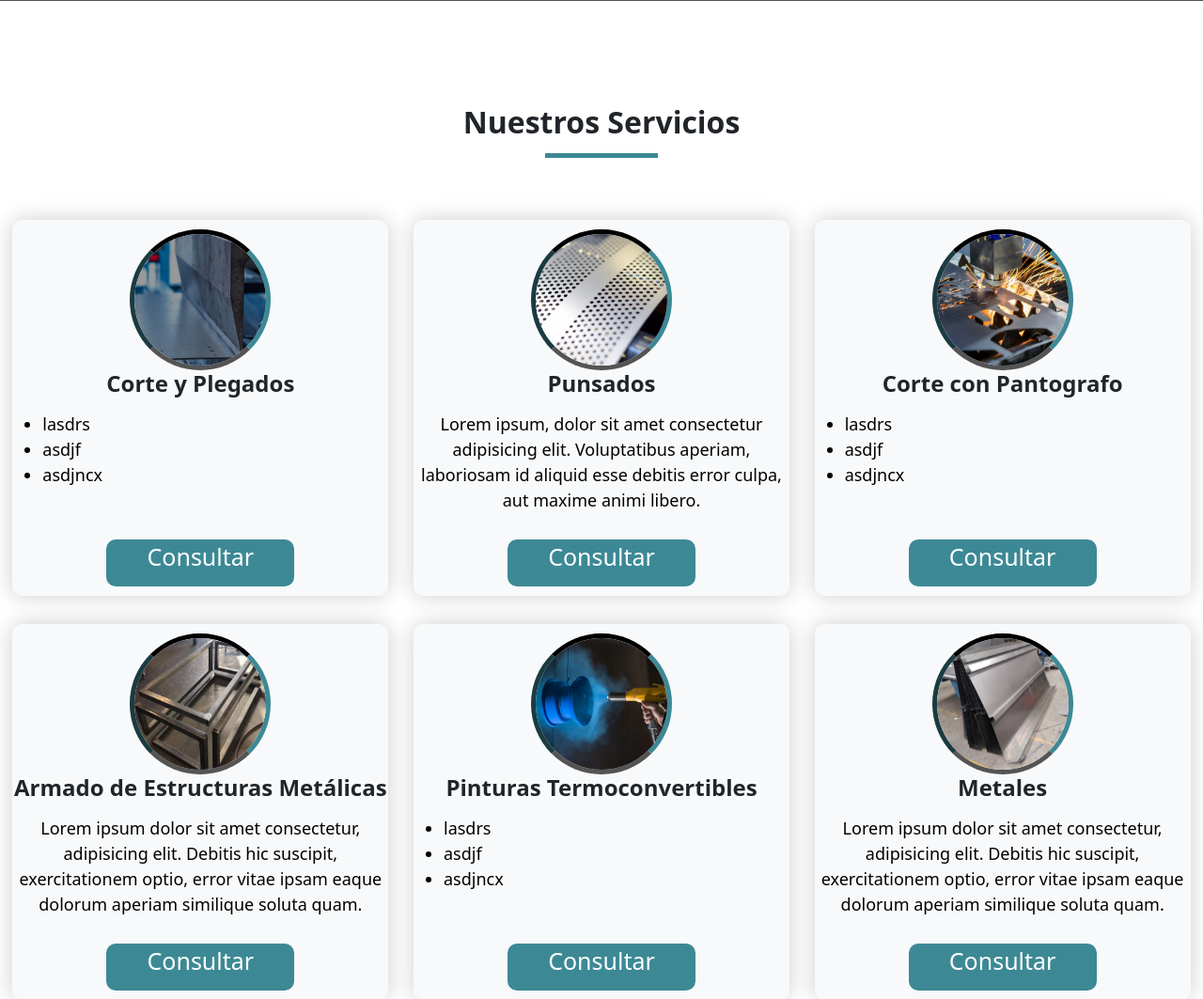
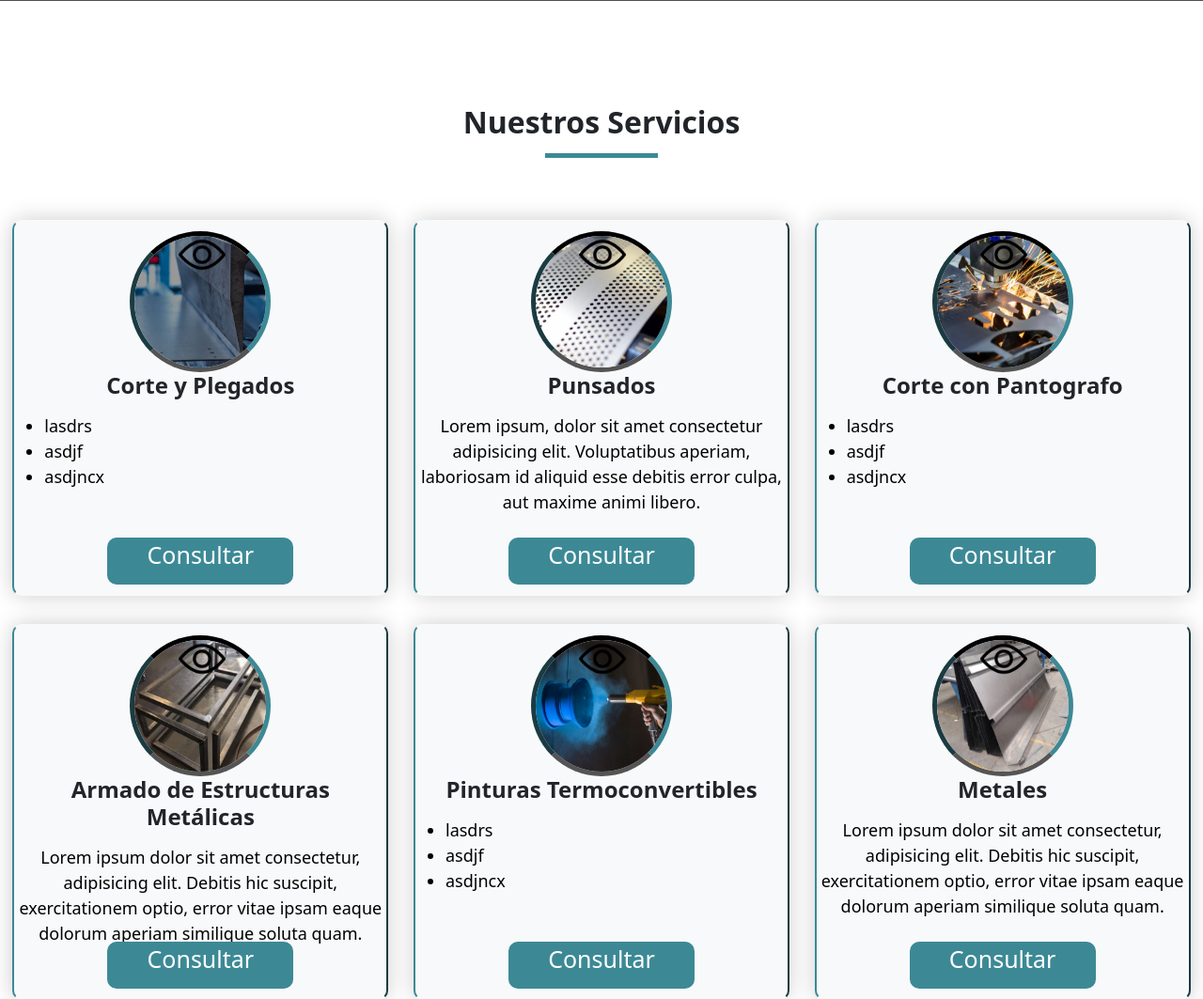
Before and after one commit to zEstebanz/MendoPleg, a PHP site: page / in a window 1280 px wide. Shown: the part 799-1862 px from the top of the page at 94% size. Run offline with PHP 8.4, Linux system fonts and the light colour scheme; some libraries are stand-ins or nearby versions; grey boxes are pictures that could not be loaded.

Commit message:
See Services

```diff
--- a/index.html
+++ b/index.html
@@ -109,7 +109,8 @@
                 <div class="icon-box">
                     <figure class="circle">
                         <a href="#plegados">
-                            <img src="src/img/2.png" alt="img">
+                            <img src="src/img/ico/ver.png" class="see-services" alt="see">
+                            <img src="src/img/2.png" class="img-services" alt="img">
                         </a>
                     </figure>
                     <h4>Corte y Plegados</h4>
@@ -128,7 +129,8 @@
                 <div class="icon-box">
                     <figure class="circle">
                         <a href="#punsados">
-                            <img src="src/img/4.png" alt="img">
+                            <img src="src/img/ico/ver.png" class="see-services" alt="see">
+                            <img src="src/img/4.png" class="img-services" alt="img">
                         </a>
                     </figure>
                     <h4>Punsados</h4>
@@ -144,7 +146,8 @@
                 <div class="icon-box">
                     <figure class="circle">
                         <a href="#corte">
-                            <img src="src/img/8.png" alt="img">
+                            <img src="src/img/ico/ver.png" class="see-services" alt="see">
+                            <img src="src/img/8.png" class="img-services" alt="img">
                         </a>
                     </figure>
                     <h4>Corte con Pantografo</h4>
@@ -163,7 +166,8 @@
                 <div class="icon-box">
                     <figure class="circle">
                         <a href="#estructuras">
-                            <img src="src/img/3.png" alt="img">
+                            <img src="src/img/ico/ver.png" class="see-services" alt="see">
+                            <img src="src/img/3.png" class="img-services" alt="img">
                         </a>
                     </figure>
                     <h4>Armado de Estructuras Metálicas</h4>
@@ -179,7 +183,8 @@
                 <div class="icon-box">
                     <figure class="circle">
                         <a href="#pintura">
-                            <img src="src/img/9.png" alt="img">
+                            <img src="src/img/ico/ver.png" class="see-services" alt="see">
+                            <img src="src/img/9.png" class="img-services" alt="img">
                         </a>
                     </figure>
                     <h4>Pinturas Termoconvertibles</h4>
@@ -198,8 +203,8 @@
                 <div class="icon-box">
                     <figure class="circle">
                         <a href="#metales">
-                            <img src="src/img/1.png" alt="img">
-
+                            <img src="src/img/ico/ver.png" class="see-services" alt="see">
+                            <img src="src/img/1.png" class="img-services" alt="img">
                         </a>
                     </figure>
                     <h4>Metales</h4>
--- a/src/scss/app.css
+++ b/src/scss/app.css
@@ -79,6 +79,9 @@ body {
   padding-top: 10px;
   box-shadow: 0px 0 25px 0 rgba(0, 0, 0, 0.2);
   border-radius: 10px;
+  border-style: outset;
+  border-width: 2px;
+  border-color: transparent #3c8995;
 }
 .services .box p {
   color: #000;
@@ -104,12 +107,18 @@ body {
   align-items: center;
   border-radius: 50%;
 }
-.services .icon-box .circle img {
+.services .icon-box .circle .see-services {
+  height: 50px;
+  position: absolute;
+  top: 10px;
+  left: 44%;
+}
+.services .icon-box .circle .img-services {
   width: 100%;
   height: 100%;
   border-radius: 50%;
 }
-.services .icon-box .circle img:hover {
+.services .icon-box .circle .img-services:hover {
   opacity: 1;
   transition: 0.4s;
 }
--- a/src/scss/app.scss
+++ b/src/scss/app.scss
@@ -88,6 +88,9 @@ body {
         padding-top: 10px;
         box-shadow: 0px 0 25px 0 rgba(0, 0, 0, 0.2);
         border-radius: 10px;
+        border-style: outset;
+        border-width: 2px;
+        border-color: transparent #3c8995;
 
         p {
             color: #000;
@@ -107,6 +110,7 @@ body {
         transition: ease-in-out 0.3s;
 
 
+
         .circle {
             border-color: #000 #3c8995;
             border-style: inset;
@@ -118,14 +122,20 @@ body {
             align-items: center;
             border-radius: 50%;
 
-            img {
+            .see-services {
+                height: 50px;
+                position: absolute;
+                top: 10px;
+                left: 44%;
+            }
+
+            .img-services {
                 width: 100%;
                 height: 100%;
                 border-radius: 50%;
-
             }
 
-            img:hover{
+            .img-services:hover {
                 opacity: 1;
                 transition: 0.4s;
             }
@@ -175,6 +185,7 @@ body {
         border-radius: 10px;
         border-color: #000;
         margin: 10px 25%;
+
 
 
     }
```
Also changed, not shown: 1 other file.
